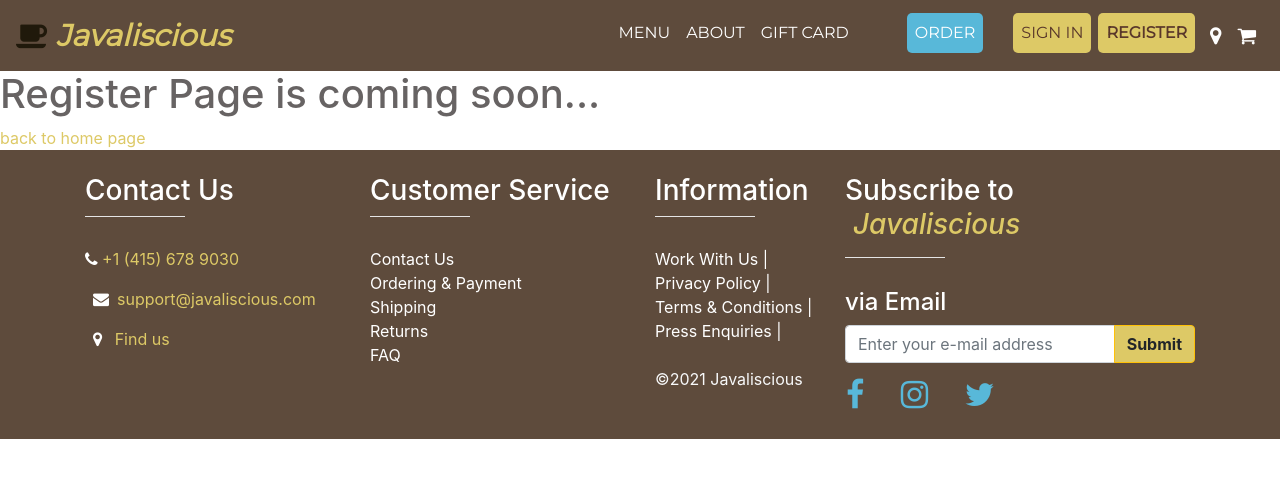
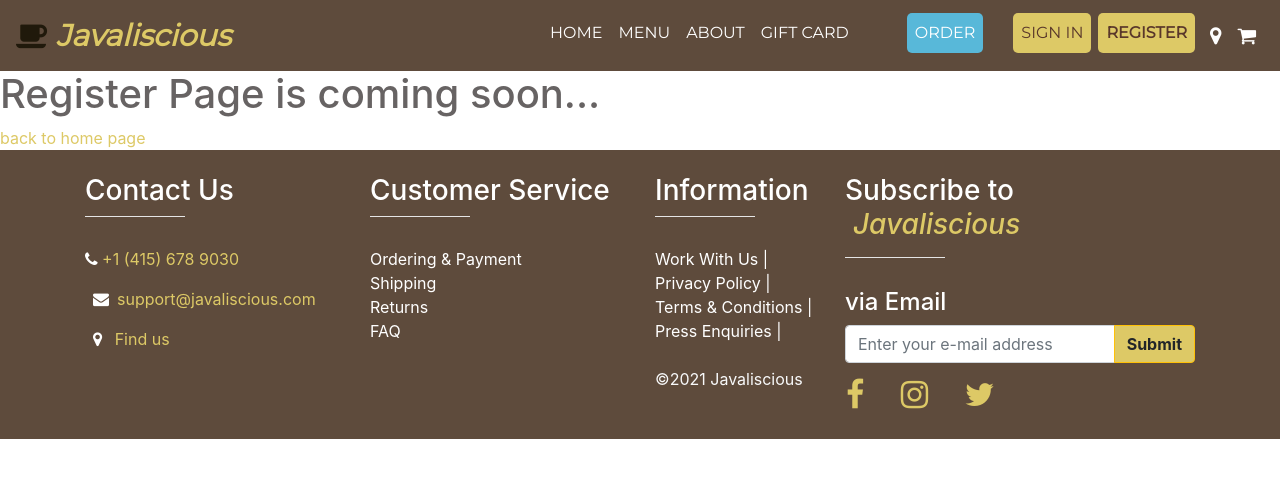
Before and after one commit to vtsvirko/vtsvirko.github.io, a plain HTML site: page javaliscious/register/register.html in a window 1280 px wide. Drawn offline with nearby package versions, Linux system fonts and the light colour scheme.

Commit message:
home button in navbar/footer changes register pg

```diff
--- a/javaliscious/register/register.html
+++ b/javaliscious/register/register.html
@@ -29,9 +29,9 @@
         </button>
         <div class="collapse navbar-collapse justify-content-end bg-center" id="navbar-list-6">
           <ul class="navbar-nav">
-            <!-- <li class="nav-item  custom-hover">
-              <a class="nav-link nav-link-custom" href="index.html">HOME<span class="sr-only">(current)</span></a>
-            </li> -->
+            <li class="nav-item  custom-hover">
+              <a class="nav-link nav-link-custom" href="../index.html">HOME</a>
+            </li>
             <li class="nav-item custom-hover">
                 <a class="nav-link nav-link-custom" href="../menu/menu.html">MENU</a>
               </li>
@@ -97,7 +97,8 @@
                         <div>
                             <h3 class="my-2 text-white">Customer Service</h3>
                             <hr class="teal accent-3 mb-4 mt-0 d-inline-block mx-auto" style="width: 100px;">
-                            <p><a href="#" target="_blank" class="text-white">Contact Us</a><br>
+                            <p>
+                                <!-- <a href="#" target="_blank" class="text-white">Contact Us</a><br> -->
                                 <a href="#" target="_blank" class="text-white">Ordering & Payment</a><br>
                                 <a href="#" target="_blank" class="text-white">Shipping</a><br>
                                 <a href="#" target="_blank" class="text-white">Returns</a><br>
@@ -133,7 +134,6 @@
                     <hr class="teal accent-3 mb-4 mt-0 d-inline-block mx-auto" style="width: 100px;">
                     <h4>via Email</h4>
                     <div>
-                            <!-- <p class="text-white my-2">Find out what we can do for your business or home.</p> -->
                             <div class="row">
                                 <div class="col-auto">
                                     <div class="input-group-md input-group mb-3 "><input type="text" class="form-control" placeholder="Enter your e-mail address" aria-label="Recipient's username" aria-describedby="button-addon2">
@@ -142,9 +142,9 @@
                                 </div>
                                 <div>
 
-                                    <a href="https://www.facebook.com/" target="_blank"><i class="fa fa-facebook fa-2x text-blue mx-3"></i></a>
-                                    <a href="https://www.instagram.com/" target="_blank"><i class="fa fa-instagram fa-2x text-blue mx-3"></i></a>
-                                    <a href="https://twitter.com/" target="_blank"><i class="fa fa-twitter fa-2x text-blue mx-3"></i></a>
+                                    <a href="https://www.facebook.com/" target="_blank"><i class="fa fa-facebook fa-2x text-yellow mx-3"></i></a>
+                                    <a href="https://www.instagram.com/" target="_blank"><i class="fa fa-instagram fa-2x text-yellow mx-3"></i></a>
+                                    <a href="https://twitter.com/" target="_blank"><i class="fa fa-twitter fa-2x text-yellow mx-3"></i></a>
                                 </div>
                         </div>
                     </div>
```
